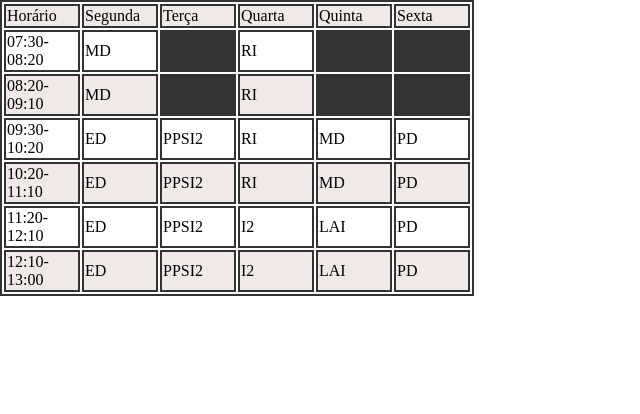
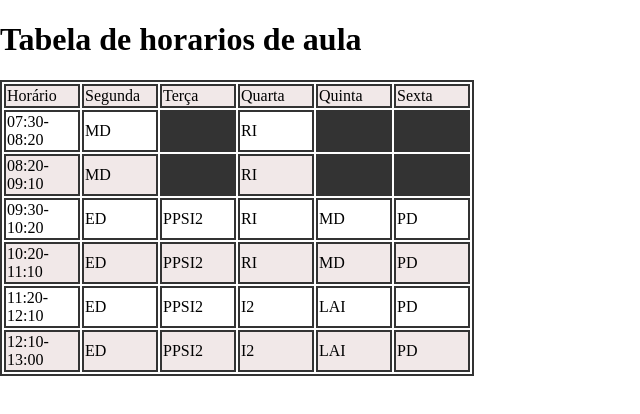
Before and after one commit to Samuel54mu3114/Seletores, a plain HTML site: page index.html in a window 1280 px wide. Shown: the whole page, without its empty margins (0-640 px from the left). Drawn offline with Linux system fonts and the light colour scheme.

Commit message:
adicionado um h1 no html

```diff
--- a/index.html
+++ b/index.html
@@ -8,6 +8,7 @@
     <link rel="stylesheet" href="css/style.css">
 </head>
 <body>
+    <h1>Tabela de horarios de aula</h1>
     <table>
         <tr>
             <td>Horário</td>
```
